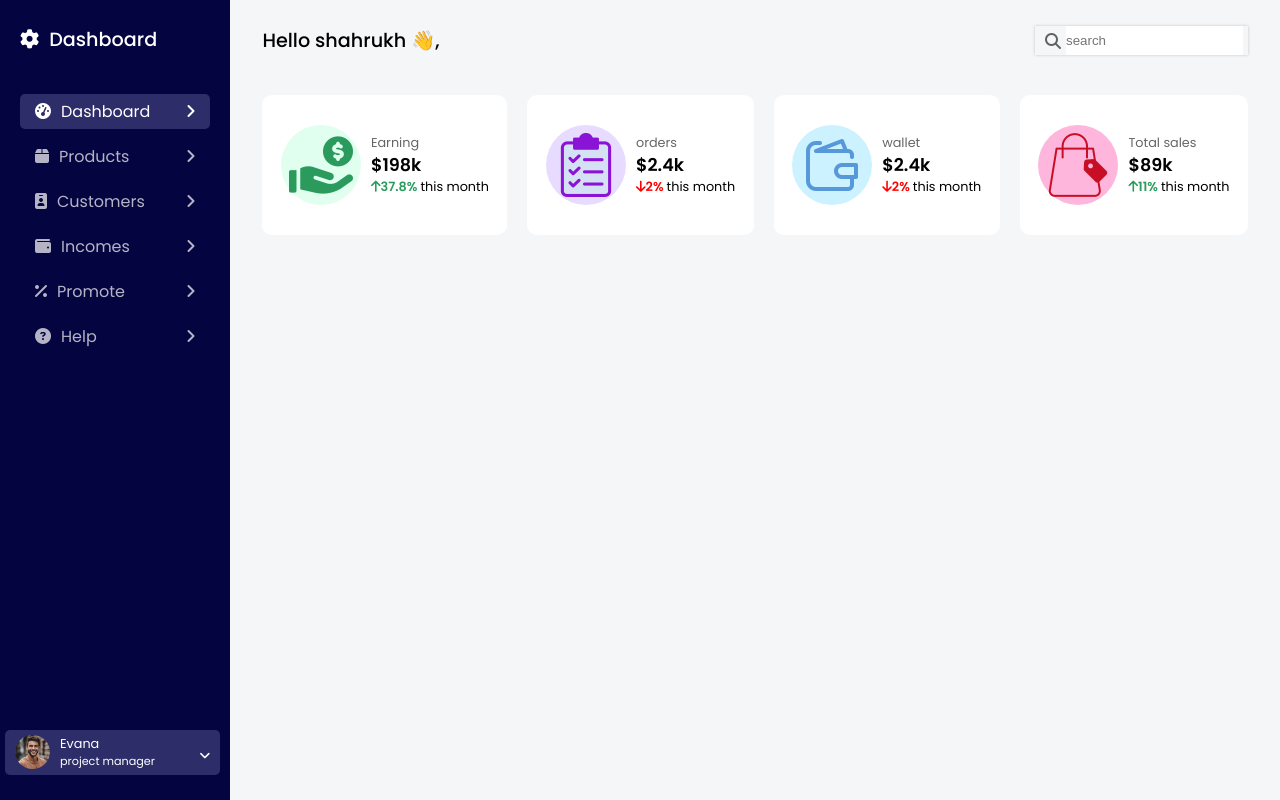
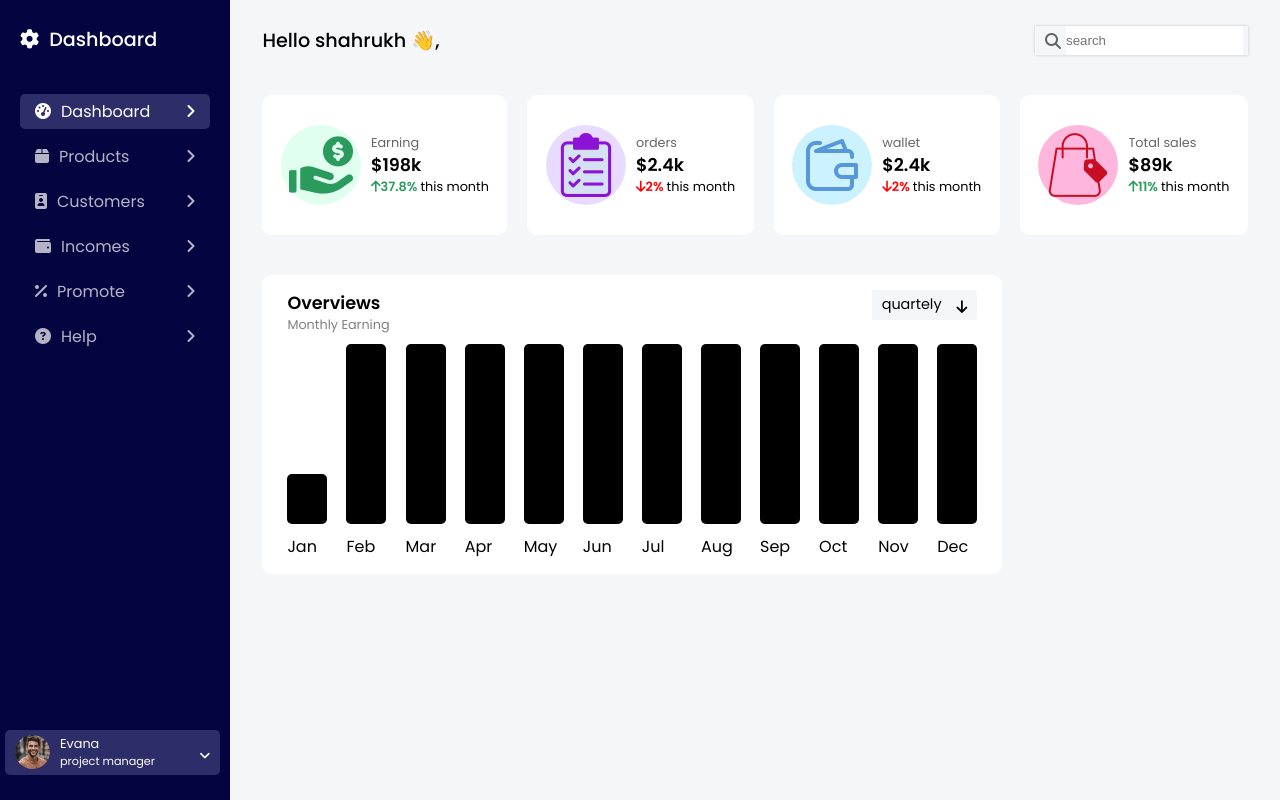
Before and after one commit to arumuga007/HelpyMoto-selection-project, a React (Create React App) app: page / in a window 1280 px wide. Built offline with nearby package versions, Linux system fonts and the light colour scheme.

Commit message:
graph created successfully

```diff
--- a/src/component/bodyContent/bodyContent.jsx
+++ b/src/component/bodyContent/bodyContent.jsx
@@ -1,9 +1,11 @@
 import styles from './../../style/bodycontent/bodycontent.module.css';
+import MiddleBody from './middleBody/middleBody';
 import UpperBody from './upperBody/upperBody';
 const BodyContent = () => {
     return (
         <div className={styles['body-container']}>
             <UpperBody />
+            <MiddleBody />
         </div>
     )
 }
--- a/src/component/bodyContent/middleBody/customers.jsx
+++ b/src/component/bodyContent/middleBody/customers.jsx
@@ -0,0 +1,9 @@
+import styles from './../../../style/bodycontent/middleBody.module.css';
+const Customers = () => {
+    return (
+        <div className={styles['customers-container']}>
+
+        </div>
+    )
+}
+export default Customers;
--- a/src/component/bodyContent/middleBody/middleBody.jsx
+++ b/src/component/bodyContent/middleBody/middleBody.jsx
@@ -0,0 +1,12 @@
+import styles from './../../../style/bodycontent/middleBody.module.css'
+import Customers from './customers'
+import Overview from './overview'
+const MiddleBody = () => {
+    return (
+        <div className={styles['container']}>
+           <Overview />
+           <Customers />
+        </div>
+    )
+}
+export default MiddleBody;
--- a/src/component/bodyContent/middleBody/overview.jsx
+++ b/src/component/bodyContent/middleBody/overview.jsx
@@ -0,0 +1,46 @@
+import { useState } from 'react';
+import styles from './../../../style/bodycontent/middleBody.module.css'
+const Overview = () => {
+    const [period, setPeriod] = useState('quartely');
+    const months = ['Jan', 'Feb', 'Mar', 'Apr', 'May', 'Jun', 'Jul', 'Aug', 'Sep', 'Oct', 'Nov', 'Dec'];
+    return (
+        <div className={styles['overview-container']}>
+            <div className={styles['header-container']}>
+                <div className={styles['title-container']}>
+                    <div className={styles['title']}>
+                        Overviews
+                    </div>
+                    <div className={styles['sub-title']}>
+                        Monthly Earning
+                    </div>
+                </div>
+                <div className={styles['select-period-container']}>
+                    <div className={styles['period']}>
+                        {period}
+                    </div>
+                    <i class="fa-solid fa-arrow-down"></i>
+                    <div className={styles['period-items']}>
+                        <div>Quartely</div>
+                        <div>Yearly</div>
+                    </div>
+                </div>
+            </div>
+            <div className={styles['graph-container']}>
+                {
+                    months.map((month, key) => {
+                        return (
+                            <div className={styles['graph-items']} key={key}>
+                                <div className={styles['graph-bar']}>
+                                </div>
+                                <div className={styles['graph-text']}>
+                                    {month}
+                                </div>
+                            </div>
+                        )
+                    })
+                }
+            </div>
+        </div>
+    )
+}
+export default Overview;
--- /dev/null
+++ b/src/style/bodycontent/middleBody.module.css
@@ -0,0 +1,73 @@
+.container {
+    display: flex;
+    flex-direction: row;
+    gap: 20px;
+    width: 100%;
+}
+.overview-container {
+    display: flex;
+    flex-direction: column;
+    background-color: white;
+    border-radius: 10px;
+    width: 70%;
+    padding: 15px 25px;
+    gap: 10px;
+}
+.header-container {
+    display: flex;
+    flex-direction: row;
+    justify-content: space-between;
+}
+.title-container {
+    display: flex;
+    flex-direction: column;
+}
+.title {
+    font-size: 1.1rem;
+    font-weight: 600;
+}
+.sub-title {
+    font-size: .8rem;
+    opacity: .5;
+}
+.select-period-container {
+    position: relative;
+    display: flex;
+    flex-direction: row;
+    font-size: .9rem;
+    justify-content: center;
+    align-items: center;
+    gap: 15px;
+    padding: 0px 10px;
+    height: 70%;
+    border-radius: 2px;
+    background-color: var(--body-primary-color);
+}
+.select-period-container i {
+    margin-top: 5px;
+}
+.period-items {
+    position: absolute;
+    opacity: 0;
+}
+.graph-container {
+    display: flex;
+    flex-direction: row;
+    justify-content: space-between;
+}
+.graph-items {
+    display: flex;
+    flex-direction: column;
+    gap: 10px;
+    justify-content: flex-end;
+}
+.graph-bar {
+    width: 40px;
+    height: 180px;
+    background-color: black;
+    border-radius: 5px;
+    align-items: flex-end;
+}
+.graph-items:nth-of-type(1) .graph-bar{
+    height: 50px;
+}
```
